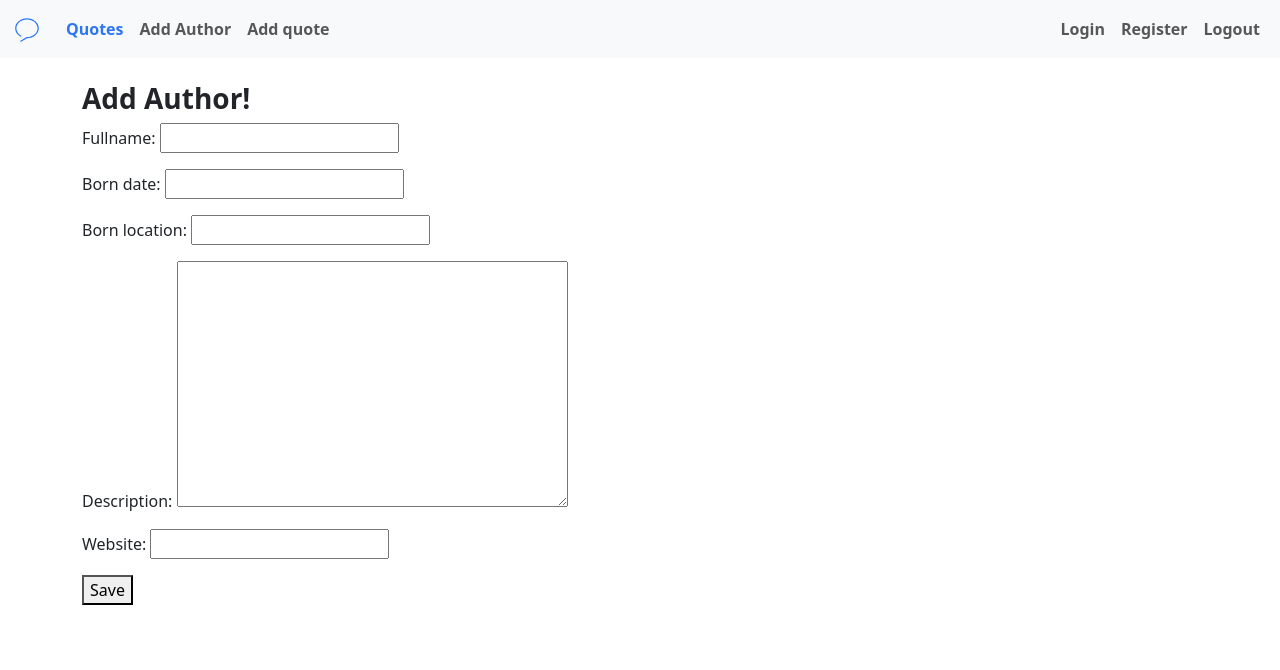
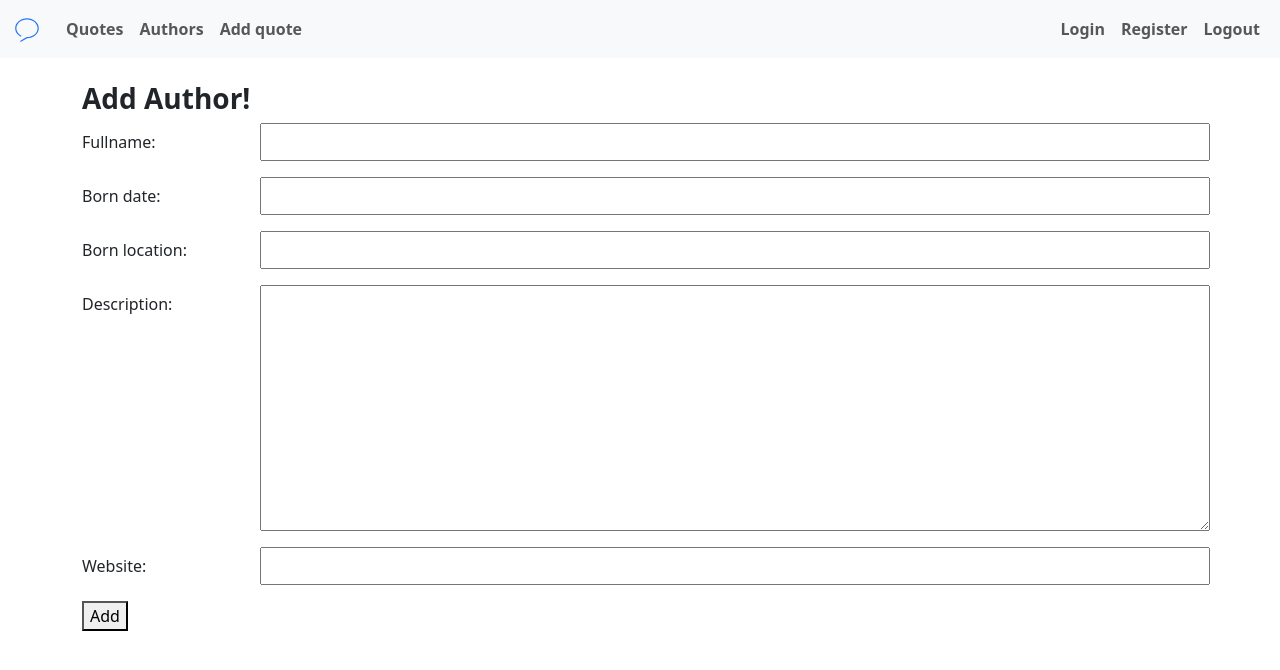
Before and after one commit to NilKad/goit-python-web-hw10, a Django app: template app_quotes/app_author/templates/app_author/author_form.html in a window 1280 px wide. Shown: the top 670 px of the page. Run offline with Django 5.2, Linux system fonts and the light colour scheme; the template is opened without the code that fills it: values that come from a table or form of the project are taken from there, others are empty.

Commit message:
end Auyhor

```diff
--- a/app_quotes/app_author/forms.py
+++ b/app_quotes/app_author/forms.py
@@ -7,7 +7,7 @@ from django.forms import (
     FileInput,
     URLField,
 )
-
+from django.utils.safestring import SafeString
 from .models import Author
 
 
@@ -17,6 +17,17 @@ class AuthorForm(ModelForm):
     # born_location = CharField(max_length=255)
     # description = Textarea()
     # website = URLField()
+    def __init__(self, *args, **kwargs):
+        super().__init__(*args, **kwargs)
+        # Добавляем классы Bootstrap к каждому виджету поля
+        for field in self.fields:
+            self.fields[field].widget.attrs.update(
+                {
+                    "class": "col-sm-10 ",
+                }
+            )
+            # print(self.fields[field].label._)
+            # self.fields[field].label_attrs = {"class": "col-sm-4 col-form-label"}
 
     class Meta:
         model = Author
@@ -27,3 +38,13 @@ class AuthorForm(ModelForm):
             "description",
             "website",
         )
+
+    def as_p(self):
+        """Add CSS Styling to divs"""
+
+        return SafeString(
+            super()
+            .as_p()
+            .replace("<label", "<label class='col-sm-2 col-form-label'")
+            .replace("<p>", "<p class='row'>")
+        )
--- a/app_quotes/app_author/templates/app_author/author_form.html
+++ b/app_quotes/app_author/templates/app_author/author_form.html
@@ -17,17 +17,48 @@
 
     <form method="post">
       {% csrf_token %}
+
       {{ form.as_p }}
-      <button type="submit">Save</button>
+
+      {% if form.instance.pk %}
+        <button type="submit" class="btn btn-outline-primary me-3">Save</button>
+        <a href="{% url 'app_author:author_delete' author.pk %}" class="btn btn-outline-danger">Delete</a>
+      {% else %}
+        <button type="submit">Add</button>
+      {% endif %}
     </form>
 
-    {% comment %} <a href="{% url 'author_list' %}">Cancel</a> {% endcomment %}
     {% if form.instance.pk %}
-      <form method="post" action="{% url 'app_author:author_edit_delete' form.instance.pk %}" style="display:inline;">
+      {% comment %} <a href="{% url 'app_author:author_delete' author.pk %}" class="btn">Delete!</a> {% endcomment %}
+
+      {% comment %} <form method="post" action="{% url 'app_author:author_delete' author.pk %}" style="display:inline;">
         {% csrf_token %}
         <input type="hidden" name="_method" value="DELETE" />
         <button type="submit">Delete</button>
-      </form>
+      </form> {% endcomment %}
+
+      {% comment %} <form method="post" action="{% url 'app_author:author_edit' form.instance.pk %}" style="display:inline;">
+        {% csrf_token %}
+        <input type="hidden" name="_method" value="DELETE" />
+        <button type="submit">Delete</button>
+      </form> {% endcomment %}
     {% endif %}
+    {% comment %} <form>
+      <div class="mb-3 row">
+        <label for="username" class="col-sm-4 col-form-label">Имя пользователя</label>
+        <div class="col-sm-8">
+          <input type="text" class="form-control" id="username" placeholder="Введите имя пользователя" />
+        </div>
+      </div>
+      <div class="mb-3 row">
+        <label for="password" class="col-sm-4 col-form-label">Пароль</label>
+        <div class="col-sm-8">
+          <input type="password" class="form-control" id="password" placeholder="Введите пароль" />
+        </div>
+      </div>
+      <div class="d-grid">
+        <button type="submit" class="btn btn-primary">Войти</button>
+      </div>
+    </form> {% endcomment %}
   </div>
 {% endblock %}
--- a/app_quotes/app_author/urls.py
+++ b/app_quotes/app_author/urls.py
@@ -2,18 +2,28 @@ from . import views
 
 from django.urls import path
 
-from .views import AuthorListView, AuthorView
+from .views import (
+    AuthorListView,
+    AuthorView,
+    AuthorCreateView,
+    AuthorUpdateView,
+    AuthorDeleteView,
+)
 
 app_name = "app_author"
 
 urlpatterns = [
-    path("list/", AuthorListView.as_view(), name="author_list"),
-    path("<int:pk>/", AuthorView.as_view(), name="author_edit_delete"),
+    # path("list/", AuthorListView.as_view(), name="author_list"),
+    # path("<int:pk>/", AuthorView.as_view(), name="author_edit_delete"),
+    path("", AuthorListView.as_view(), name="author_list"),
+    path("add/", AuthorCreateView.as_view(), name="author_add"),
+    path("edit/<int:pk>/", AuthorUpdateView.as_view(), name="author_edit"),
+    path("del/<int:pk>/", AuthorDeleteView.as_view(), name="author_delete"),
     path(
         "<str:author_name>/", views.get_author, name="author_detail"
     ),  # Связано с формированием ссылки детально по автору из app_quotes.urls
     # path("", views.get_all, name="authors1"),
-    path("", AuthorView.as_view(), name="author_add"),
+    # path("", AuthorView.as_view(), name="author_add"),
 ]
 
 # handler404 = "app_author.views.custom_404_view"  # Путь к вашей пользовательской функции обработчика ошибок 404
--- a/app_quotes/app_quotes/middleware.py
+++ b/app_quotes/app_quotes/middleware.py
@@ -16,7 +16,7 @@ class HttpMethodOverrideMiddleware:
             # csrf_token = get_token(request)
             # request.META["X-CSRFToken"] = csrf_token
             print(f"!!!!! new methot: {request.method}")
-            request.DELETE = request.POST
+            # request.DELETE = request.POST
 
         response = self.get_response(request)
 
--- a/app_quotes/app_quotes/settings.py
+++ b/app_quotes/app_quotes/settings.py
@@ -9,7 +9,6 @@ https://docs.djangoproject.com/en/5.0/topics/settings/
 For the full list of settings and their values, see
 https://docs.djangoproject.com/en/5.0/ref/settings/
 """
-
 
 import os
 from pathlib import Path
@@ -49,7 +48,7 @@ MIDDLEWARE = [
     "django.contrib.sessions.middleware.SessionMiddleware",
     "django.middleware.common.CommonMiddleware",
     "django.middleware.csrf.CsrfViewMiddleware",
-    "app_quotes.middleware.HttpMethodOverrideMiddleware",
+    # "app_quotes.middleware.HttpMethodOverrideMiddleware",
     "django.contrib.auth.middleware.AuthenticationMiddleware",
     "django.contrib.messages.middleware.MessageMiddleware",
     "django.middleware.clickjacking.XFrameOptionsMiddleware",
--- a/app_quotes/app_quotes/templates/app_quotes/header.html
+++ b/app_quotes/app_quotes/templates/app_quotes/header.html
@@ -1,4 +1,5 @@
 {% load static %}
+{% comment %} {% url 'app_author:author_list' as author_url %} {% endcomment %}
 {% block header %}
   <header class="bg-light mb-4">
     <div class="container-xxl">
@@ -11,13 +12,13 @@
         <div class="collapse navbar-collapse" id="navbarNav">
           <ul class="navbar-nav me-auto mb-2 mb-lg-0">
             <li class="nav-item">
-              <a class="nav-link active" aria-current="page" href="/">Quotes</a>
+              <a {% if request.path == "/" %} class="nav-link active" {% else %} class="nav-link" {% endif %} aria-current="page" href="/#">Quotes</a>
             </li>
             {% comment %} <li class="nav-item">
               <a class="nav-link active" href="/">Quotes to Scrape</a>
             </li> {% endcomment %}
             <li class="nav-item">
-              <a class="nav-link" href="/">Add Author</a>
+              <a {% if request.path == "/author/" %} class="nav-link active" {% else %} class="nav-link" {% endif %} href="{% url 'app_author:author_list' %}">Authors</a>
             </li>
             <li class="nav-item">
               <a class="nav-link" href="/">Add quote</a>
```
Also changed, not shown: app_quotes/app_author/templates/app_author/author_confirm_delete.html (added, +18 -0 lines), app_quotes/app_author/templates/app_author/author_list.html (+7 -3 lines), app_quotes/app_author/views.py (+38 -4 lines).
